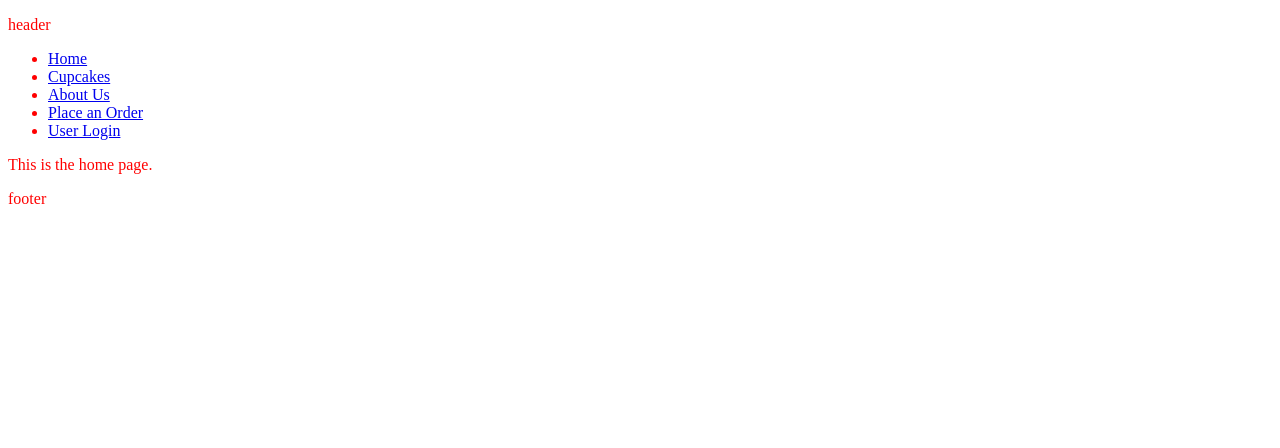
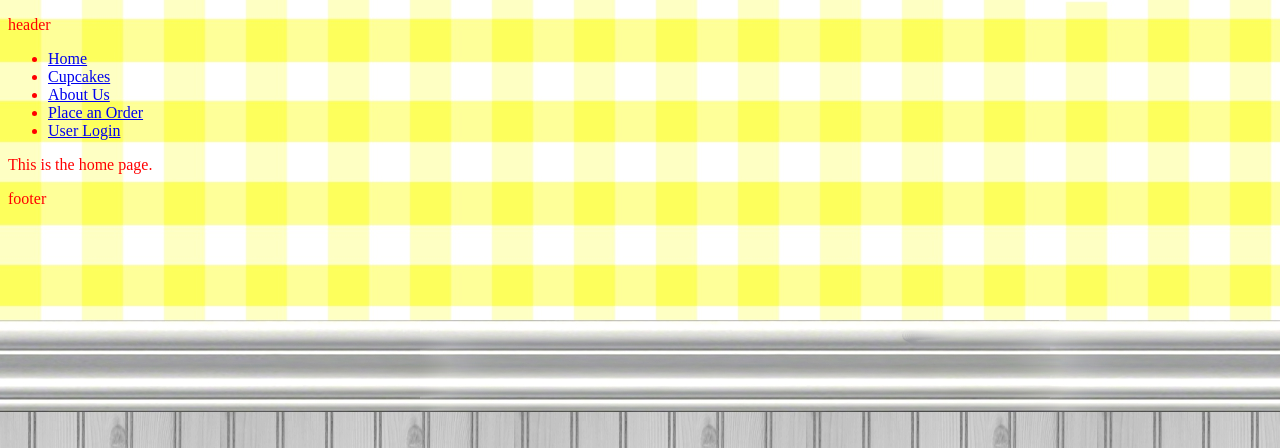
Before and after one commit to SkotBotCambo/INFO-2300-FP-repository, a PHP site: page /index.php in a window 1280 px wide. Shown: the top 448 px of the page. Run offline with PHP 8.4, Linux system fonts and the light colour scheme.

Commit message:
Scott added a background image, a graphics folder, and a main .div

```diff
--- a/first_draft/includes/footer.php
+++ b/first_draft/includes/footer.php
@@ -1,5 +1,10 @@
 <?php
 
-print("<p>footer</p>");
+print("
+	<div id=\"footer\">
+		<p>footer</p>
+	</div>
+</div>\n"
+);
 
 ?>
--- a/first_draft/includes/header.php
+++ b/first_draft/includes/header.php
@@ -1,5 +1,7 @@
 <?php
 
-print("<p>header</p>");
+print("
+<div id=\"main\">
+	<p>header</p>");
 
 ?>
--- a/first_draft/style/style.css
+++ b/first_draft/style/style.css
@@ -1,3 +1,8 @@
 body {
     color:red;
+background-image:url('../graphics/background.jpg');
 }
+
+#main{
+width:1280px;
+}
```
Also changed, not shown: first_draft/graphics/background.jpg (added), first_draft/includes/navbar.php (indentation only).
